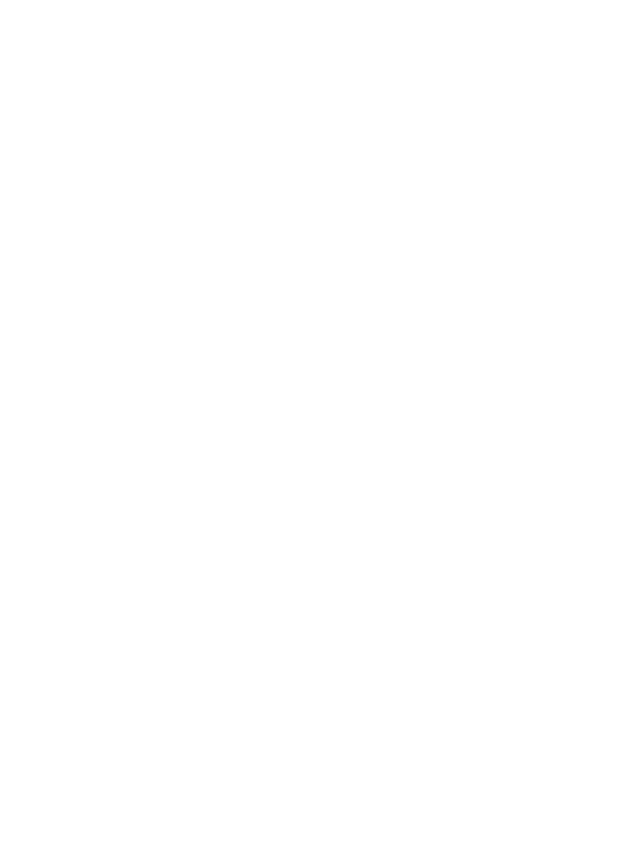
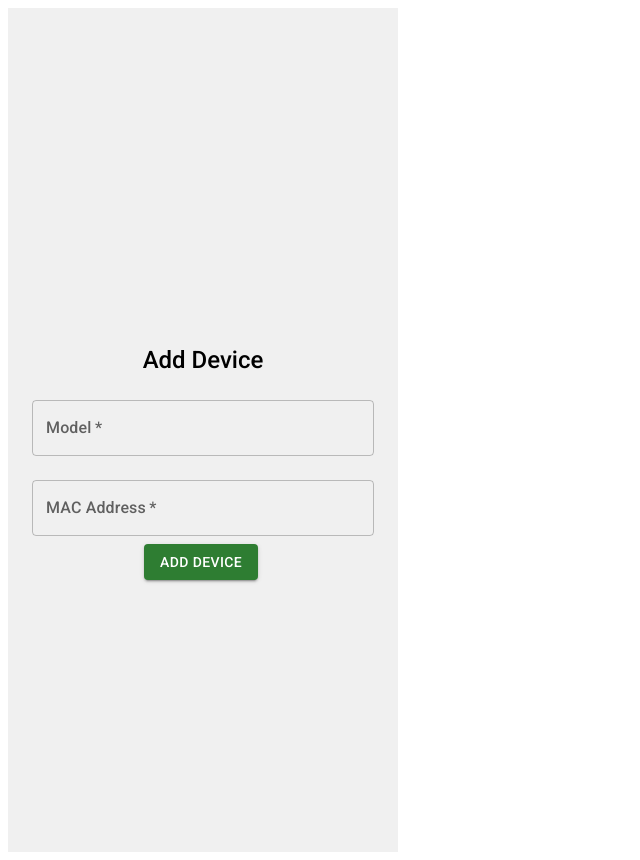
Before and after one commit to ardhitosen/frontend_pet_feeder, a React (Create React App) app: page /adddevice in a window 1280 px wide. Before the commit this address had no page. Shown: the whole page, without its empty margins (0-640 px from the left). Before the commit the page ends 800 px from the top, so only its background shows below. Built offline with nearby package versions, Linux system fonts and the light colour scheme.

Commit message:
add device

```diff
--- /dev/null
+++ b/src/AddDevice.js
@@ -0,0 +1,89 @@
+import React, { useState } from 'react';
+import { Button, TextField, Container, Typography, Box } from '@mui/material';
+import axios from 'axios';
+import { useNavigate } from 'react-router-dom';
+
+const AddDevice = () => {
+  const [model, setModel] = useState('');
+  const [macAddress, setMacAddress] = useState('');
+  const navigate = useNavigate();
+
+  const handleAddDevice = async () => {
+    try {
+      // Assuming you have the user's ID stored in localStorage
+      const user = JSON.parse(localStorage.getItem('userData'));
+      const user_id = user.user_id;
+
+      // Make a POST request to add a new device
+      await axios.post('http://localhost:8000/device/{user_id}', {
+        model,
+        mac_address: macAddress,
+        user_id,
+      });
+
+      // Redirect to the Devices page or any other page
+      navigate('/Devices');
+    } catch (error) {
+      console.error('Adding device failed', error);
+    }
+  };
+
+  return (
+    <div className="iphone">
+    <Container component="main" maxWidth="xs">
+      <Box
+        sx={{
+          marginTop: 8,
+          display: 'flex',
+          flexDirection: 'column',
+          alignItems: 'center',
+        }}
+      >
+        <Typography component="h1" variant="h5">
+          Add Device
+        </Typography>
+        <Box
+          component="form"
+          onSubmit={(e) => {
+            e.preventDefault();
+            handleAddDevice();
+          }}
+          noValidate
+          sx={{ mt: 1 }}
+        >
+          <TextField
+            margin="normal"
+            required
+            fullWidth
+            id="model"
+            label="Model"
+            name="model"
+            value={model}
+            onChange={(e) => setModel(e.target.value)}
+          />
+          <TextField
+            margin="normal"
+            required
+            fullWidth
+            name="macAddress"
+            label="MAC Address"
+            type="text"
+            id="macAddress"
+            value={macAddress}
+            onChange={(e) => setMacAddress(e.target.value)}
+          />
+          <Button
+            type="submit"
+            variant="contained" color="success" className="MUI-button-instance"
+            sx={{ml: 14}}
+          >
+            Add Device
+          </Button>
+        </Box>
+      </Box>
+    </Container>
+    </div>
+  );
+};
+
+export default AddDevice;
--- a/src/App.js
+++ b/src/App.js
@@ -7,6 +7,7 @@
 import Register from './Register';
 import Devices from './Devices';
 import AddPet from './AddPet';
+import AddDevice from './AddDevice'
 
 function App() {
   return (
@@ -19,6 +20,7 @@
         <Route path="login" element={<LoginPage/>}/>
         <Route path="/addpet" element={<AddPet/>}/>
         <Route path="register" element={<Register/>}/>
+        <Route path="/adddevice" element={<AddDevice/>}/>
       </Routes>
     </BrowserRouter>
   );
--- a/src/Devices.js
+++ b/src/Devices.js
@@ -15,6 +15,8 @@
 
     const user= JSON.parse(localStorage.getItem('userData'));
     const user_id = user.user_id;
+    const token = user.access_token
+
     const [devices, setDevices] = useState([]);
     const navigate = useNavigate();
     const [selectedDevice, setSelectedDevice] = useState(null);
@@ -24,7 +26,11 @@
     const GetDevices = async() => {
         try{
           console.log("TES");
-          const response = await axios.get(`http://localhost:8000/device/${user_id}`);
+          const response = await axios.get(`http://localhost:8000/device/${user_id}`,{
+            headers: {
+              Authorization: 'Bearer ${token}',
+            },
+          });
           setDevices(response.data);
           console.log(devices);
         } catch(error){
@@ -32,7 +38,7 @@
         }
       };
       GetDevices();
-    },[]);
+    },[user_id, token]);
 
     const handleDeviceSelect = (device) => {
         setSelectedDevice(device);
@@ -43,7 +49,7 @@
       };
 
       const handleAddDevice = () =>{
-        navigate('/')
+        navigate('/adddevice')
       };
 
     return (
```
